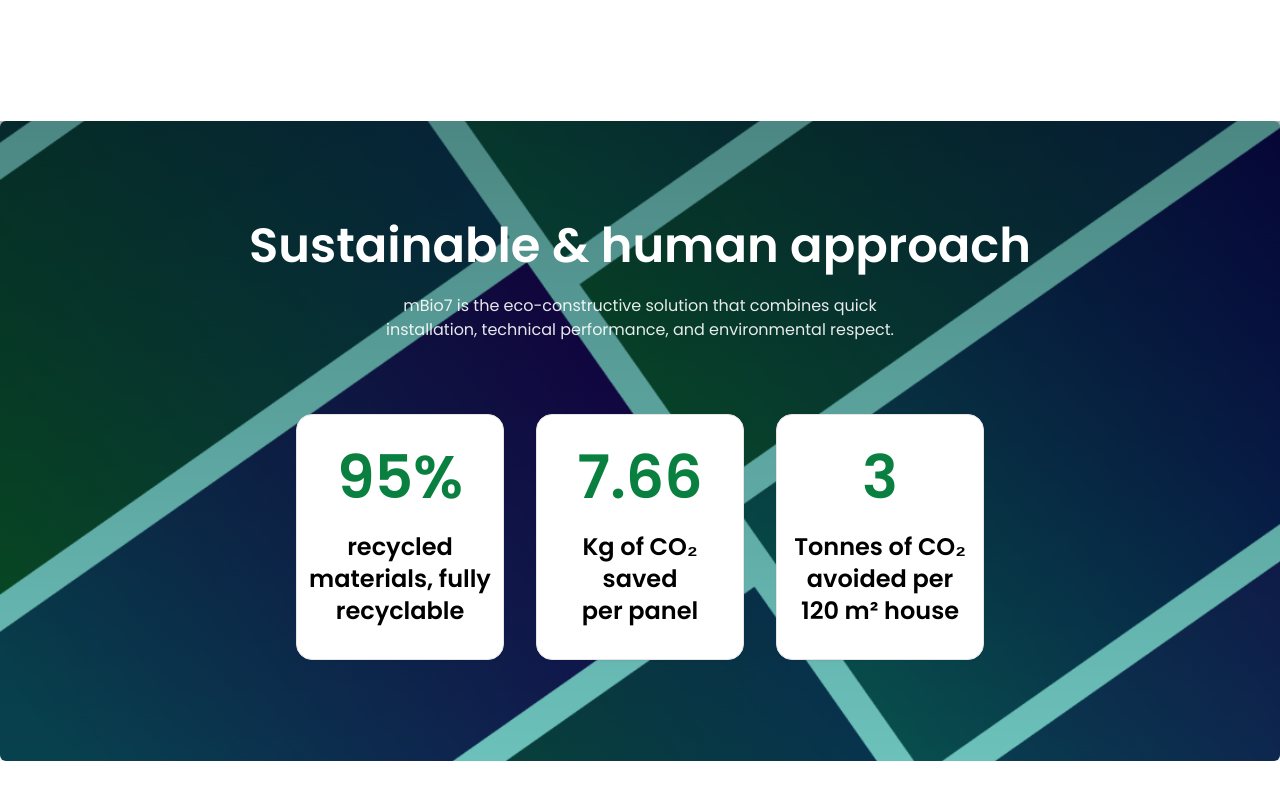
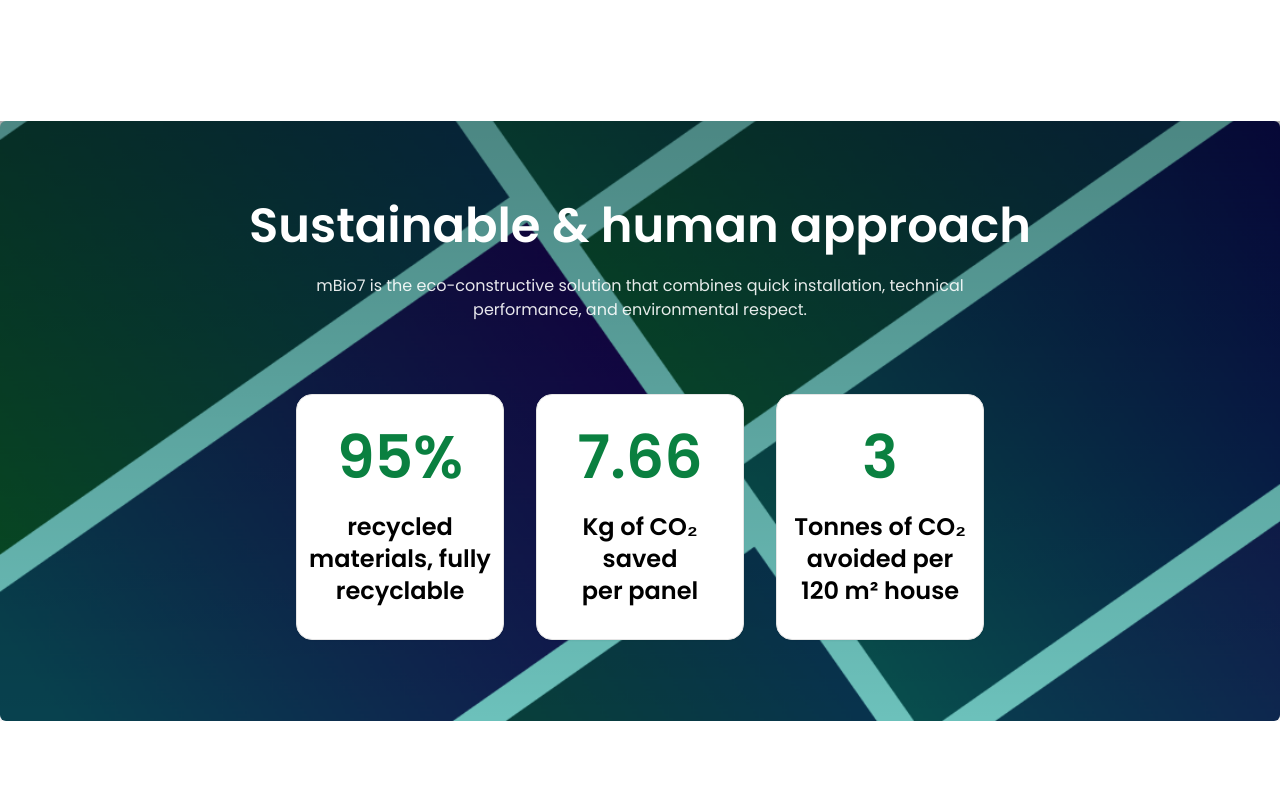
Before and after one commit to azizktata/mbio7, a Next.js app: page /en in a window 1280 px wide. Shown: the part 2660-3460 px from the top of the page. Built offline with nearby package versions, Linux system fonts and the light colour scheme.

Commit message:
fix issues

```diff
--- a/app/[locale]/page.tsx
+++ b/app/[locale]/page.tsx
@@ -138,7 +138,7 @@ const Hero = () => {
     <main className="relative border-none h-[60vh] lg:h-[80vh] flex items-center justify-center text-center">
       <div className="absolute inset-0  z-10 flex flex-col items-center justify-center gap-2">
         <h1 className="text-white  text-3xl  sm:text-4xl md:text-5xl lg:text-6xl font-semibold  mb-4 text-center px-2 max-w-[25ch]">
-{/*
+          {/*
           <Balancer>
             Panneau mBio7, l'écologie au service de la construction
           </Balancer> */}
@@ -260,7 +260,10 @@ const About = () => {
     ],
   };
   const locale = useLocale();
-  const videoUrl = locale === "fr" ? "https://www.youtube.com/watch?v=jUQu9_26Gdg" : "https://www.youtube.com/watch?v=052uUU0YS-8";
+  const videoUrl =
+    locale === "fr"
+      ? "https://www.youtube.com/watch?v=jUQu9_26Gdg"
+      : "https://www.youtube.com/watch?v=052uUU0YS-8";
   return (
     <Section>
       <Container className="grid items-center md:grid-cols-2 gap-6 lg:gap-16 ">
@@ -273,11 +276,7 @@ const About = () => {
           />
           <div className="absolute inset-0  bg-black/30" />
           <div className="absolute inset-0 flex items-center justify-center">
-            <Link
-              href={videoUrl}
-              target="_blank"
-              rel="noopener noreferrer"
-            >
+            <Link href={videoUrl} target="_blank" rel="noopener noreferrer">
               <Button
                 variant="ghost"
                 className="h-16 w-16 rounded-full bg-mbioQuaternary hover:bg-mbioTertiary p-0"
@@ -329,33 +328,37 @@ const Impact = () => {
   ];
   return (
     <Section className="relative">
-      <div className="relative w-full h-[140vh] sm:h-[100vh] md:h-[80vh] overflow-hidden bg-gray-100">
+      {/* 1. Reduce the initial high vh value. Use a more predictable height or min-height. */}
+      <div className="relative w-full h-[950px] sm:h-[600px] overflow-hidden bg-gray-100">
         <Image
           alt="Card background"
           src={ImpactBg}
           fill
           priority
-          className="z-0 object-cover w-full object-bottom  rounded-md"
+          className="z-0 object-cover w-full object-bottom rounded-md"
         />
         <div className="absolute inset-0 bg-gradient-to-b from-black/30 via-linear"></div>
       </div>
-      <Container className="flex flex-col items-center absolute inset-0 z-10 justify-center">
-        <h2 className="font-semibold text-white text-3xl sm:text-5xl  mb-4 lg:mb-6 text-center">
+
+      {/* 2. Content container structure remains correct for overlaying. */}
+      <Container className="flex flex-col items-center absolute inset-0 z-10 justify-center p-4">
+        {" "}
+        {/* Added p-4 for safe padding */}
+        <h2 className="font-semibold text-white text-3xl sm:text-5xl mb-4 lg:mb-6 text-center">
           <Balancer>{t("title")}</Balancer>
         </h2>
-        <Balancer
+        <p
           className={cn(
-            "text-white/90 text-sm lg:text-base text-center mb-6  lg:mb-12 md:max-w-[70ch]"
+            "text-white/90 text-sm lg:text-base text-center mb-6 w-full lg:mb-12 md:max-w-[70ch]"
           )}
         >
           {t("description")}
-        </Balancer>
-
+        </p>
         <div className="grid grid-cols-1 gap-8 md:grid-cols-3 mt-6">
           {chiffres.map((item) => (
             <div
               key={item.title}
-              className="group  flex flex-col gap-6 items-center py-8 px-3 bg-card rounded-2xl border shadow-sm transition-background duration-300 hover:bg-gradient hover:text-white"
+              className="group flex flex-col gap-6 items-center py-8 px-3 bg-card rounded-2xl border shadow-sm transition-background duration-300 hover:bg-gradient hover:text-white"
             >
               <h3 className="text-6xl font-semibold text-mbioTertiary group-hover:text-white">
                 {item.value}
@@ -546,7 +549,11 @@ const BlogCard = ({ blog }: BlogCardProps) => {
       </CardContent>
       <CardFooter>
         <Button variant="link" className="text-mbioAccent px-0">
-          <Link href={blog.link} target="_blank" className="flex items-center gap-1">
+          <Link
+            href={blog.link}
+            target="_blank"
+            className="flex items-center gap-1"
+          >
             {useLocale() === "fr" ? "Lire l'article" : "Read full article"}
             <ArrowRight className="h-4 w-4 " />
           </Link>
```
